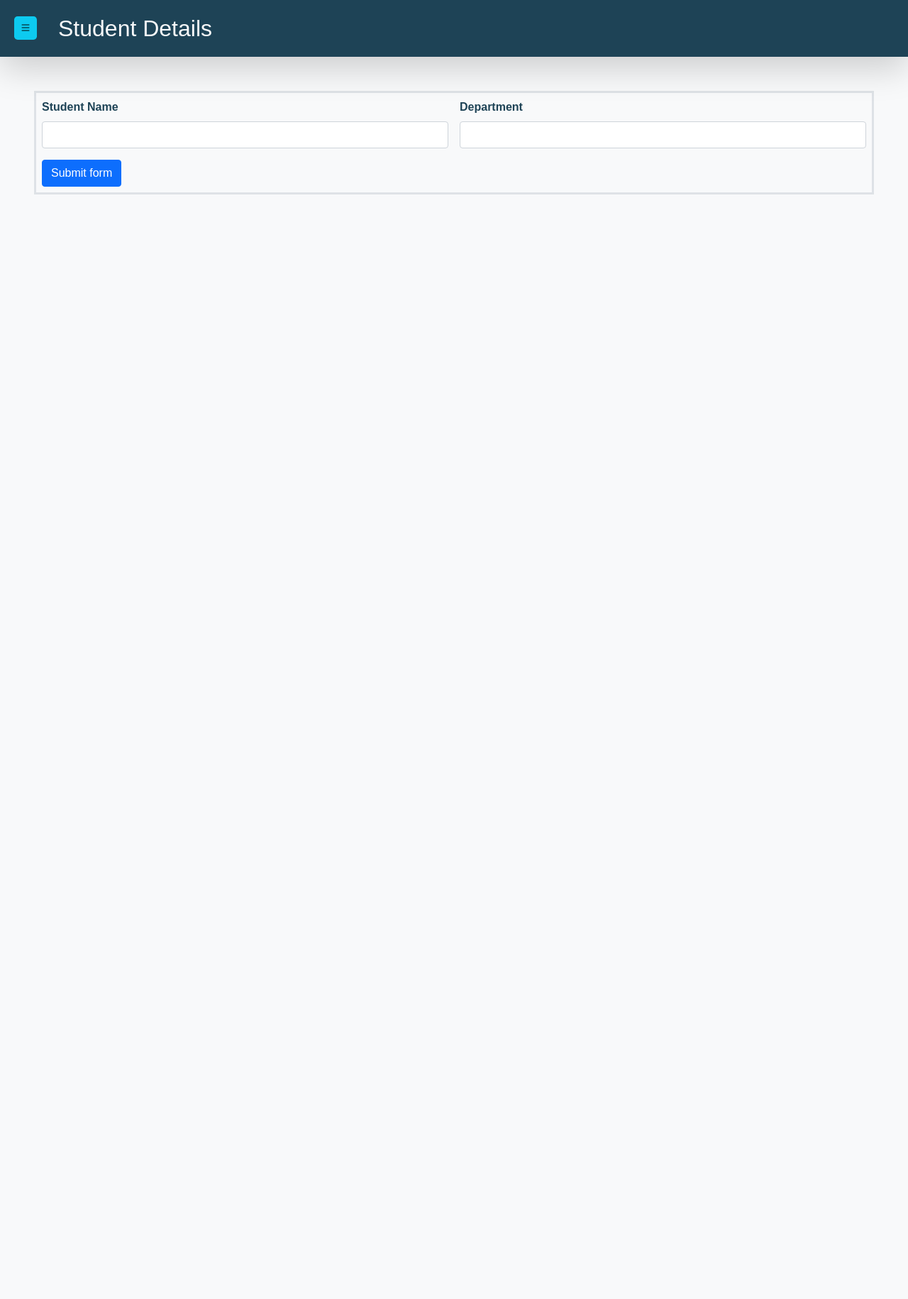
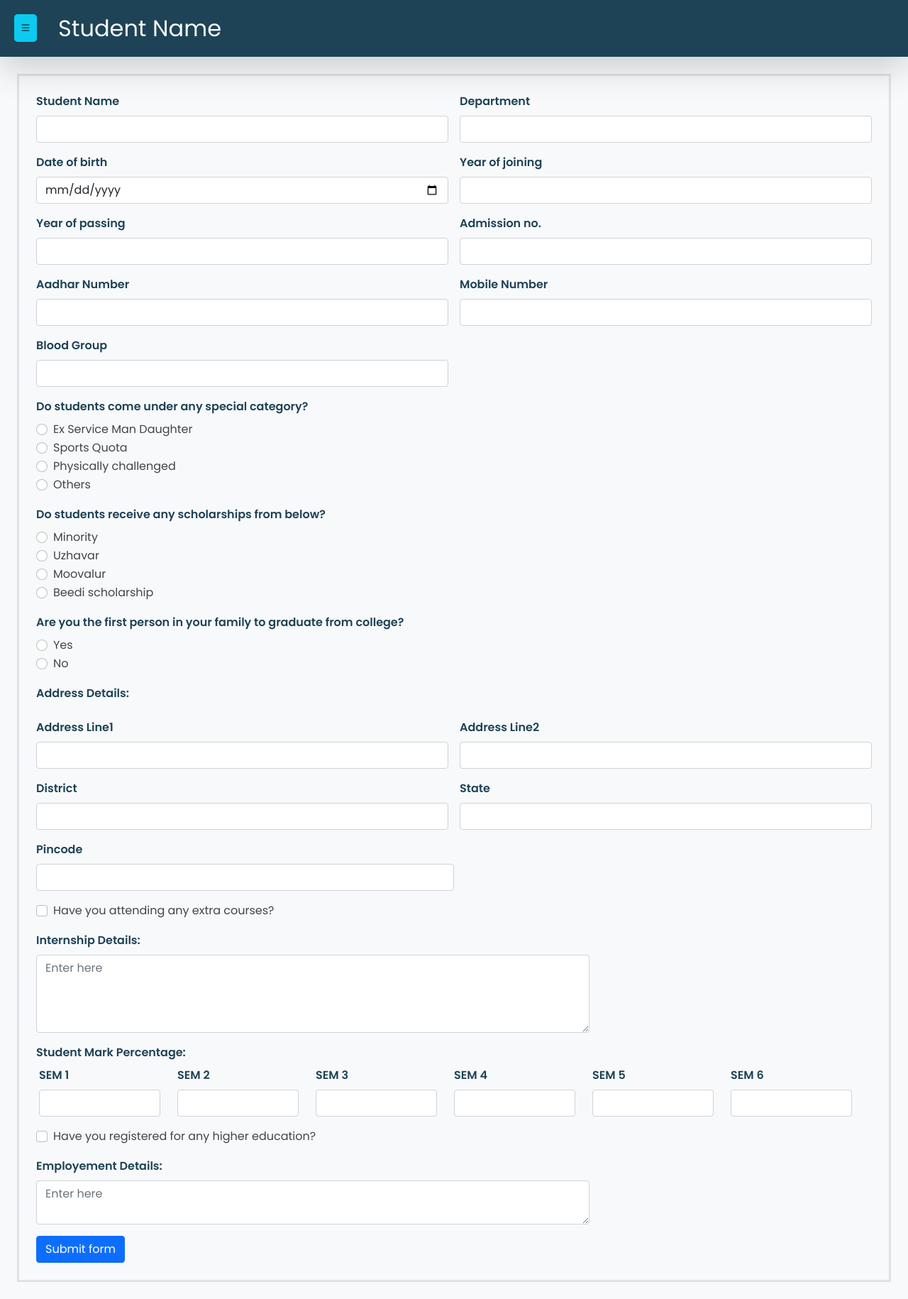
Before and after one commit to a-s-h-o-k-t/studentAlumni, a PHP site: page /studentDetailsRegis.html in a window 1280 px wide. Shown: the whole page at 71% size. Run offline with PHP 8.4, Linux system fonts and the light colour scheme.

Commit message:
form changes

```diff
--- a/about.html
+++ b/about.html
@@ -42,8 +42,8 @@
 
       <nav id="navbar" class="navbar">
         <ul>
-          <li><a class="active " href="index.html">Home</a></li>
-          <li><a href="about.html">About</a></li>
+          <li><a href="index.html">Home</a></li>
+          <li><a class="active" href="about.html">About</a></li>
                 <li><a href="alumni.html">Alumni</a></li>
               <li><a href="photo.html">Photo gallery</a></li>
           <li class="dropdown"><a href="#"><span>Student profile</span> <i class="bi bi-chevron-down"></i></a>
--- a/alumni.html
+++ b/alumni.html
@@ -42,9 +42,9 @@
 
       <nav id="navbar" class="navbar">
         <ul>
-          <li><a class="active " href="index.html">Home</a></li>
+          <li><a href="index.html">Home</a></li>
           <li><a href="about.html">About</a></li>
-                <li><a href="alumni.html">Alumni</a></li>
+                <li><a class="active" href="alumni.html">Alumni</a></li>
               <li><a href="photo.html">Photo gallery</a></li>
           <li class="dropdown"><a href="#"><span>Student profile</span> <i class="bi bi-chevron-down"></i></a>
             <ul>
--- /dev/null
+++ b/assets/css/font.css
@@ -0,0 +1,11 @@
+@import url('https://fonts.googleapis.com/css2?family=Poppins:wght@100;200;300;400;500;600&display=swap');
+
+* {
+    font-family: 'Poppins', sans-serif;
+    margin: 0;
+    padding: 0;
+    box-sizing: border-box;
+    outline: none;
+    border: none;
+    text-decoration: none;
+}
--- a/assets/css/style.css
+++ b/assets/css/style.css
@@ -1107,3 +1107,13 @@ body{
   font-weight: 600;
   color: #1e4356;
 }
+
+.was-validated{
+  .form-check-input:valid~.form-check-label {
+      color: inherit;
+  }
+  .form-control:valid,.form-control:valid:focus,.form-check-input:valid {
+      border-color: #86b7fe;
+      box-shadow: 0 0 0 0.25rem rgba(13, 110, 253, .25);
+  }
+}
--- a/index.html
+++ b/index.html
@@ -44,7 +44,7 @@
       <nav id="navbar" class="navbar">
         <ul>
           <li><a class="active" href="index.html">Home</a></li>
-          <li><a href="studentDetailsRegis.html">About</a></li>
+          <li><a href="about.html">About</a></li>
           <li><a href="alumni.html">Alumni</a></li>
           <li><a href="photo.html">Photo gallery</a></li>
           <li class="dropdown"><a href="#"><span>Student profile</span> <i class="bi bi-chevron-down"></i></a>
--- a/photo.html
+++ b/photo.html
@@ -43,10 +43,10 @@
 
       <nav id="navbar" class="navbar">
         <ul>
-          <li><a class="active " href="index.html">Home</a></li>
+          <li><a href="index.html">Home</a></li>
           <li><a href="about.html">About</a></li>
                 <li><a href="alumni.html">Alumni</a></li>
-              <li><a href="photo.html">Photo gallery</a></li>
+              <li><a class="active" href="photo.html">Photo gallery</a></li>
           <li class="dropdown"><a href="#"><span>Student profile</span> <i class="bi bi-chevron-down"></i></a>
             <ul>
               <li class="dropdown"><a href="#"><span>Student profile page</span> <i class="bi bi-chevron-right"></i></a>
--- a/studentDetailsRegis.html
+++ b/studentDetailsRegis.html
@@ -36,6 +36,7 @@
 
     <!--  Main CSS File -->
     <link href="assets/css/style.css" rel="stylesheet" />
+    <link rel="stylesheet" href="assets/css/font.css" />
   </head>
 
   <body>
@@ -70,25 +71,411 @@
               </li>
             </ul>
           </div>
-          <span class="text-light fs-2"><span>Student Details</span></span>
+          <span class="text-light fs-2"><span>Student Name</span></span>
         </div>
         <!-- End Header -->
 
         <div
-          class="border border-3 border border-2 p-2 m-5 d-flex flex-column overflow-auto">
+          class="border border-3 border border-2 p-4 m-4 d-flex flex-column overflow-auto">
           <form class="row g-3 needs-validation" novalidate>
             <div class="col-lg-6">
               <label for="studentNameInput" class="form-label"
                 >Student Name</label
               >
               <input class="form-control" id="studentNameInput" required />
-              <div class="invalid-feedback">Please enter a valid name.</div>
+              <div class="invalid-feedback">Please enter your name.</div>
             </div>
             <div class="col-lg-6">
               <label for="departNameInput" class="form-label">Department</label>
               <input class="form-control" id="departNameInput" required />
               <div class="invalid-feedback">
-                Please enter a your department name.
+                Please enter a department name.
+              </div>
+            </div>
+
+            <div class="col-lg-6">
+              <label for="dOBInput" class="form-label">Date of birth</label>
+              <input class="form-control" id="dOBInput" type="date" required />
+              <!-- min="2000-01-01"
+                          max="2023-12-31" -->
+              <div class="invalid-feedback">
+                Please enter your date of birth.
+              </div>
+            </div>
+            <div class="col-lg-6">
+              <label for="yearOfJoiningInput" class="form-label"
+                >Year of joining</label
+              >
+              <input
+                class="form-control"
+                id="yearOfJoiningInput"
+                type="number"
+                required />
+              <!-- max="2020" -->
+              <div class="invalid-feedback">
+                Please enter your year of joining.
+              </div>
+            </div>
+            <div class="col-lg-6">
+              <label for="yearOfPassingInput" class="form-label"
+                >Year of passing</label
+              >
+              <input
+                class="form-control"
+                id="yearOfPassingInput"
+                type="number"
+                required />
+              <!-- max="2023" -->
+              <div class="invalid-feedback">
+                Please enter your year of passing.
+              </div>
+            </div>
+            <div class="col-lg-6">
+              <label for="admissionNoInput" class="form-label"
+                >Admission no.</label
+              >
+              <input class="form-control" id="admissionNoInput" required />
+              <div class="invalid-feedback">
+                Please enter your admission number.
+              </div>
+            </div>
+            <div class="col-lg-6">
+              <label for="aadharInput" class="form-label">Aadhar Number</label>
+              <input class="form-control" id="aadharInput" required />
+              <div class="invalid-feedback">
+                Please enter your aadhar number.
+              </div>
+            </div>
+            <div class="col-lg-6">
+              <label for="mobileNoInput" class="form-label"
+                >Mobile Number</label
+              >
+              <input class="form-control" id="mobileNoInput" required />
+              <div class="invalid-feedback">
+                Please enter your Mobile number.
+              </div>
+            </div>
+            <div class="col-lg-6">
+              <label for="bloodGroupInput" class="form-label"
+                >Blood Group</label
+              >
+              <input class="form-control" id="bloodGroupInput" required />
+              <div class="invalid-feedback">Please enter your blood group.</div>
+            </div>
+            <div class="col-12">
+              <label class="form-label"
+                >Do students come under any special category?</label
+              >
+              <div class="col-lg-6">
+                <div class="form-check">
+                  <input
+                    class="form-check-input"
+                    type="radio"
+                    name="specialCategoryInput"
+                    id="exServiveManDaughter"
+                    value="Ex Service Man Daughter"
+                    required />
+                  <label class="form-check-label" for="exServiveManDaughter">
+                    Ex Service Man Daughter
+                  </label>
+                </div>
+                <div class="form-check">
+                  <input
+                    class="form-check-input"
+                    type="radio"
+                    name="specialCategoryInput"
+                    id="sportsQuota"
+                    value="Sports Quota"
+                    required />
+                  <label class="form-check-label" for="sportsQuota">
+                    Sports Quota
+                  </label>
+                </div>
+                <div class="form-check">
+                  <input
+                    class="form-check-input"
+                    type="radio"
+                    name="specialCategoryInput"
+                    id="physicallyChallenged"
+                    value="Physically challenged"
+                    required />
+                  <label class="form-check-label" for="physicallyChallenged">
+                    Physically challenged
+                  </label>
+                </div>
+                <div class="form-check">
+                  <input
+                    class="form-check-input"
+                    type="radio"
+                    name="specialCategoryInput"
+                    id="others"
+                    value="Others"
+                    required />
+                  <label class="form-check-label" for="others"> Others </label>
+                </div>
+              </div>
+            </div>
+            <div class="col-12">
+              <label class="form-label"
+                >Do students receive any scholarships from below?</label
+              >
+              <div class="col-lg-6">
+                <div class="form-check">
+                  <input
+                    class="form-check-input"
+                    type="radio"
+                    name="scholarshipsInput"
+                    id="minority"
+                    value="Minority"
+                    required />
+                  <label class="form-check-label" for="minority">
+                    Minority
+                  </label>
+                </div>
+                <div class="form-check">
+                  <input
+                    class="form-check-input"
+                    type="radio"
+                    name="scholarshipsInput"
+                    id="uzhavar"
+                    value="Uzhavar"
+                    required />
+                  <label class="form-check-label" for="uzhavar">
+                    Uzhavar
+                  </label>
+                </div>
+                <div class="form-check">
+                  <input
+                    class="form-check-input"
+                    type="radio"
+                    name="scholarshipsInput"
+                    id="moovalur"
+                    value="Moovalur"
+                    required />
+                  <label class="form-check-label" for="moovalur">
+                    Moovalur
+                  </label>
+                </div>
+                <div class="form-check">
+                  <input
+                    class="form-check-input"
+                    type="radio"
+                    name="scholarshipsInput"
+                    id="beediScholarship"
+                    value="Beedi scholarship"
+                    required />
+                  <label class="form-check-label" for="beediScholarship">
+                    Beedi scholarship
+                  </label>
+                </div>
+              </div>
+            </div>
+            <div class="col-12">
+              <label class="form-label"
+                >Are you the first person in your family to graduate from
+                college?</label
+              >
+              <div class="col-lg-6">
+                <div class="form-check">
+                  <input
+                    class="form-check-input"
+                    type="radio"
+                    name="firstGraduateInput"
+                    id="yes"
+                    value="Yes"
+                    required />
+                  <label class="form-check-label" for="yes"> Yes </label>
+                </div>
+                <div class="form-check">
+                  <input
+                    class="form-check-input"
+                    type="radio"
+                    name="firstGraduateInput"
+                    id="no"
+                    value="No"
+                    required />
+                  <label class="form-check-label" for="no"> No </label>
+                </div>
+              </div>
+            </div>
+
+            <!-- address details -->
+            <label class="form-label">Address Details:</label>
+            <div class="col-lg-6">
+              <label for="addressLine1Input" class="form-label"
+                >Address Line1</label
+              >
+              <input class="form-control" id="addressLine1Input" required />
+              <div class="invalid-feedback">
+                Please enter your streetno/village/block.
+              </div>
+            </div>
+            <div class="col-lg-6">
+              <label for="addressLine2Input" class="form-label"
+                >Address Line2</label
+              >
+              <input class="form-control" id="addressLine2Input" required />
+              <div class="invalid-feedback">
+                Please enter your locality/panchayat/municipal.
+              </div>
+            </div>
+            <div class="col-lg-6">
+              <label for="districtInput" class="form-label">District</label>
+              <input class="form-control" id="districtInput" required />
+              <div class="invalid-feedback">Please enter your district.</div>
+            </div>
+            <div class="col-lg-6">
+              <label for="stateInput" class="form-label">State</label>
+              <input class="form-control" id="stateInput" required />
+              <div class="invalid-feedback">Please enter your state.</div>
+            </div>
+            <div class="col-lg-12">
+              <div class="col-lg-6">
+                <label for="pincodeInput" class="form-label">Pincode</label>
+                <input
+                  class="form-control"
+                  id="pincodeInput"
+                  pattern="[0-9]{6}"
+                  required />
+                <div class="invalid-feedback">
+                  Please enter your valid 6-digit zipcode/pincode.
+                </div>
+              </div>
+            </div>
+
+            <!-- extra course details -->
+            <div class="col-lg-6">
+              <div class="form-check">
+                <input
+                  class="form-check-input"
+                  type="checkbox"
+                  id="isExtraCourseInput" />
+                <label class="form-check-label" for="isExtraCourseInput">
+                  Have you attending any extra courses?
+                </label>
+              </div>
+            </div>
+            <div class="col-lg-8" id="extra-course-container">
+              <label class="form-label" for="extraCourseDetailInput"
+                >Extra Course Details:</label
+              >
+              <textarea
+                class="form-control"
+                id="extraCourseDetailInput"
+                placeholder="Enter here"
+                rows="4"
+                required></textarea>
+              <div class="invalid-feedback">
+                Please enter a details about your extra courses.
+              </div>
+            </div>
+
+            <!-- Internship Detail -->
+            <div class="col-lg-8">
+              <label class="form-label" for="intershipInput"
+                >Internship Details:</label
+              >
+              <textarea
+                class="form-control"
+                id="intershipInput"
+                placeholder="Enter here"
+                rows="4"
+                required></textarea>
+              <div class="invalid-feedback">
+                Please enter a details about your Internship.
+              </div>
+            </div>
+
+            <!-- Student Mark Percentage -->
+            <label class="form-label">Student Mark Percentage:</label>
+            <div class="row col-lg-12">
+              <div class="col-lg-2">
+                <label for="sem1Input" class="form-label">SEM 1</label>
+                <input
+                  class="form-control"
+                  id="sem1Input"
+                  pattern="[0-9]{2,3}"
+                  required />
+              </div>
+              <div class="col-lg-2">
+                <label for="sem2Input" class="form-label">SEM 2</label>
+                <input
+                  class="form-control"
+                  id="sem2Input"
+                  pattern="[0-9]{2,3}"
+                  required />
+              </div>
+              <div class="col-lg-2">
+                <label for="sem3Input" class="form-label">SEM 3</label>
+                <input
+                  class="form-control"
+                  id="sem3Input"
+                  pattern="[0-9]{2,3}"
+                  required />
+              </div>
+              <div class="col-lg-2">
+                <label for="sem4Input" class="form-label">SEM 4</label>
+                <input
+                  class="form-control"
+                  id="sem4Input"
+                  pattern="[0-9]{2,3}"
+                  required />
+              </div>
+              <div class="col-lg-2">
+                <label for="sem5Input" class="form-label">SEM 5</label>
+                <input
+                  class="form-control"
+                  id="sem5Input"
+                  pattern="[0-9]{2,3}"
+                  required />
+              </div>
+              <div class="col-lg-2">
+                <label for="sem6Input" class="form-label">SEM 6</label>
+                <input
+                  class="form-control"
+                  id="sem6Input"
+                  pattern="[0-9]{2,3}"
+                  required />
+              </div>
+            </div>
+            <div class="col-lg-6">
+              <div class="form-check">
+                <input
+                  class="form-check-input"
+                  type="checkbox"
+                  id="isHigherEducationInput" />
+                <label class="form-check-label" for="isHigherEducationInput">
+                  Have you registered for any higher education?
+                </label>
+              </div>
+            </div>
+            <div class="col-lg-8" id="higher-education-container">
+              <label class="form-label" for="higherEducationDetailInput"
+                >Higher Education Details:</label
+              >
+              <textarea
+                class="form-control"
+                id="higherEducationDetailInput"
+                placeholder="Enter here"
+                rows="2"
+                required></textarea>
+              <div class="invalid-feedback">
+                Please enter a details about your higher education.
+              </div>
+            </div>
+
+            <div class="col-lg-8">
+              <label class="form-label" for="employementInput"
+                >Employement Details:</label
+              >
+              <textarea
+                class="form-control"
+                id="employementInput"
+                placeholder="Enter here"
+                rows="2"
+                required></textarea>
+              <div class="invalid-feedback">
+                Please enter a details about your employement details.
               </div>
             </div>
 
@@ -110,9 +497,41 @@
     </main>
     <!-- End #main -->
     <script>
+      const getStudentDetails = async () => {};
+      // var selectedOption = document.querySelector('input[name="option"]:checked');
+
       (function () {
         "use strict";
         let form = document.querySelector(".needs-validation");
+        let extraCourseInput = document.getElementById("isExtraCourseInput");
+        let isHigherEdu = document.getElementById("isHigherEducationInput");
+
+        document.getElementById("extra-course-container").style.display =
+          "none";
+        document.getElementById("higher-education-container").style.display =
+          "none";
+
+        extraCourseInput.addEventListener("change", (event) => {
+          if (event.target.checked) {
+            document.getElementById("extra-course-container").style.display =
+              "initial";
+          } else {
+            document.getElementById("extra-course-container").style.display =
+              "none";
+          }
+        });
+
+        isHigherEdu.addEventListener("change", (event) => {
+          if (event.target.checked) {
+            document.getElementById(
+              "higher-education-container"
+            ).style.display = "initial";
+          } else {
+            document.getElementById(
+              "higher-education-container"
+            ).style.display = "none";
+          }
+        });
 
         form.addEventListener(
           "submit",
@@ -127,6 +546,10 @@
           },
           false
         );
+
+        // window.addEventListener("beforeunload", function (e) {
+        //   e.preventDefault();
+        // });
       })();
     </script>
   </body>
```
